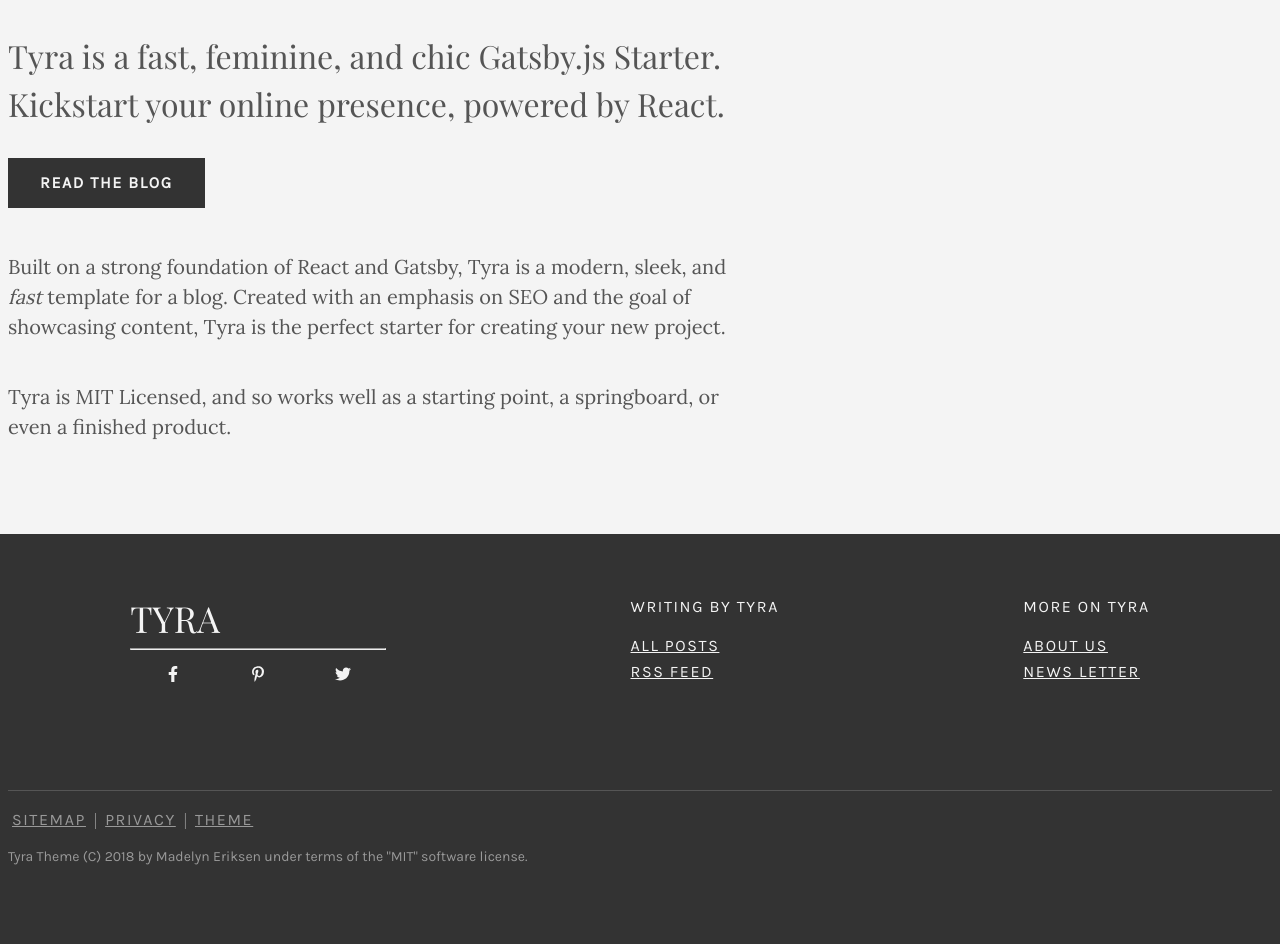
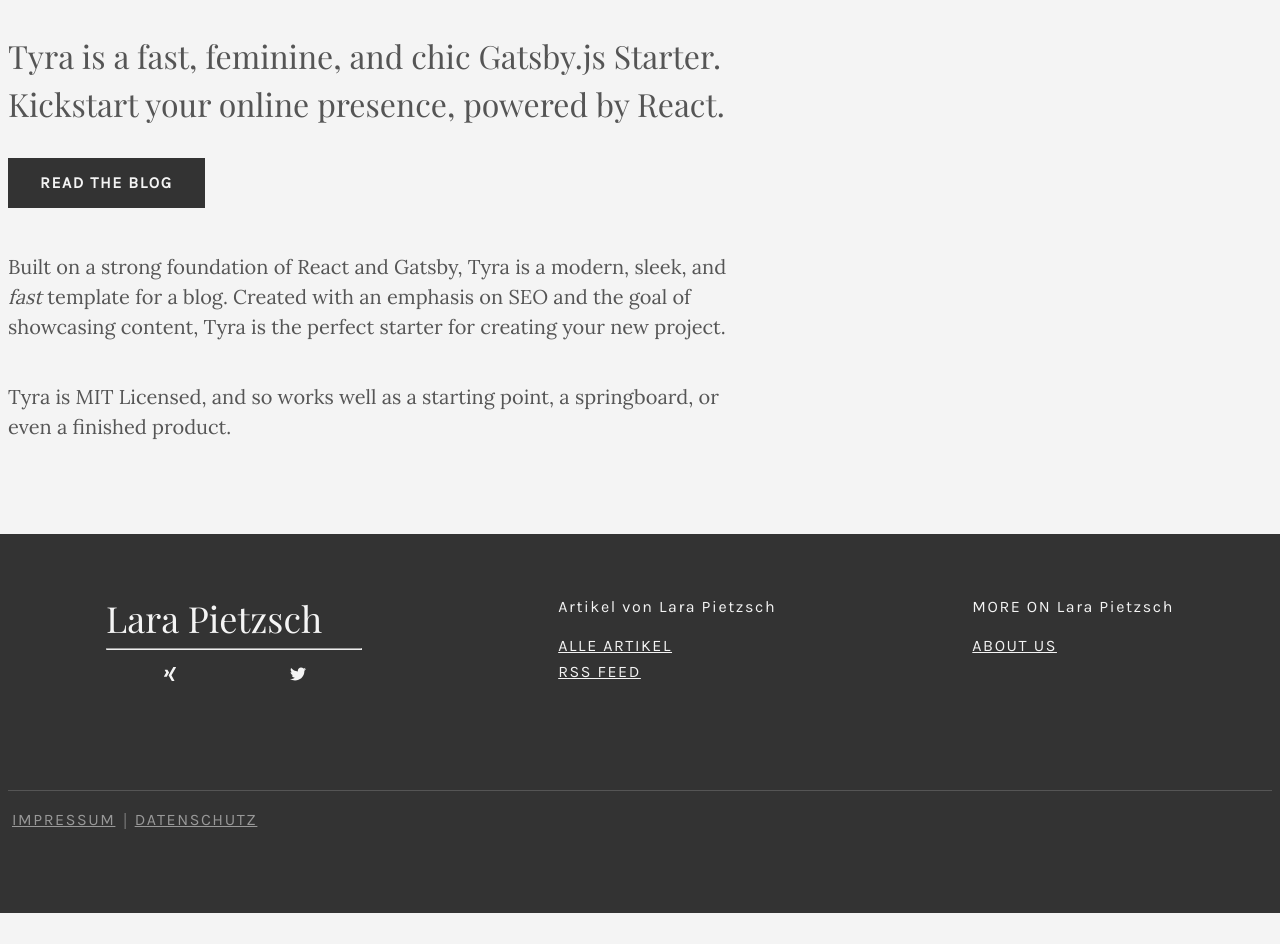
Before and after one commit to lpietzsch/lpietzsch.github.io, a Gatsby site: page /about in a window 1280 px wide. Shown: the part 597-1541 px from the top of the page. After the commit the page ends 1510 px from the top, so only its background shows below. Built offline with nearby package versions, Linux system fonts and the light colour scheme; Gatsby itself is replaced by a stand-in of ours.

Commit message:
first things worked out

```diff
--- a/gatsby-config.js
+++ b/gatsby-config.js
@@ -5,16 +5,13 @@ module.exports = {
       {to: "/lifestyle", name: "Lifestyle"},
       {to: "/blog", name: "blog"},
     ],
-    title: "TYRA",
+    title: "Lara Pietzsch",
     description: "Tyra is a fast, feminine, and chic Gatsby.js theme.",
-    siteUrl: "https://tyra-starter.netlify.com",
+    siteUrl: "https://lara-pietzsch.de",
     homepageHeader: "Welcome to Your New Blog",
     homepageAbout: "Tyra is a modern, sleek and feminine Gatsby.js theme. Easily create a beautiful and fast blog and draw attention to your stellar content.",
-    mailChimpUrl: "https://mailchimp.com",
-    mailChimpToken: "MAILCHIMP TOKEN HERE",
-    pinterest: "", // YOUR PINTEREST PROFILE HERE
-    facebook: "", // YOUR FACEBOOK PROFILE HERE
-    twitter: "", // YOUR TWITTER PROFILE HERE
+    xing: "https://www.xing.com/profile/Lara_Pietzsch",
+    twitter: "https://twitter.com/lara_pietzsch",
   },
   plugins: [
     'gatsby-plugin-sitemap',
@@ -113,7 +110,7 @@ module.exports = {
         anonymize: true,
         respectDNT: true,
         exclude: ['/success'],
-        cookieDomain: "tyra-starter.netlify.com",
+        cookieDomain: "lara-pietzsch.de",
       }
     }
   ]
--- a/src/blog/components/suggested.js
+++ b/src/blog/components/suggested.js
@@ -1,5 +1,4 @@
 import React from 'react';
-import EmailForm from './emailForm.js';
 import { StaticQuery, graphql, Link } from 'gatsby';
 import Img from 'gatsby-image';
 import 'tachyons';
@@ -49,6 +48,5 @@ export default props => (
           </Link>
         </div>
       ))} />
-    <EmailForm />
   </div>
 )
--- a/src/common/components/footer.js
+++ b/src/common/components/footer.js
@@ -1,11 +1,11 @@
 import React from 'react';
 import { Link, StaticQuery, graphql } from 'gatsby';
 import {
-  FaPinterestP,
-  FaFacebookF,
+  FaXing,
   FaTwitter
 } from 'react-icons/fa';
 import 'tachyons';
+import SimpleLink from './simpleLink';
 
 
 export default () => (
@@ -15,9 +15,7 @@ export default () => (
         site {
           siteMetadata {
             siteTitle: title
-            mailChimpUrl
-            pinterest
-            facebook
+            xing
             twitter
           }
         }
@@ -30,34 +28,27 @@ export default () => (
             <span className="display f2">{data.site.siteMetadata.siteTitle}</span>
             <hr />
             <div className="w-100 flex justify-around items-center pv2">
-              <a className="near-white" href={data.site.siteMetadata.facebook}><FaFacebookF /></a>
-              <a className="near-white" href={data.site.siteMetadata.pinterest}><FaPinterestP /></a>
-              <a className="near-white" href={data.site.siteMetadata.twitter}><FaTwitter /></a>
+              <SimpleLink className="near-white" href={data.site.siteMetadata.xing} external><FaXing /></SimpleLink>
+              <SimpleLink className="near-white" href={data.site.siteMetadata.twitter} external><FaTwitter /></SimpleLink>
             </div>
           </div>
           <div className="flex flex-column">
-            <span className="near-white sans-serif f5 tracked mb3 db">WRITING BY {data.site.siteMetadata.siteTitle}</span>
-            <Link to="/blog" className="near-white sans-serif f5 tracked pv1 db">ALL POSTS</Link>
+            <span className="near-white sans-serif f5 tracked mb3 db">Artikel von {data.site.siteMetadata.siteTitle}</span>
+            <Link to="/blog" className="near-white sans-serif f5 tracked pv1 db">ALLE ARTIKEL</Link>
             <Link to="/rss.xml" className="near-white sans-serif f5 tracked pv1 db">RSS FEED</Link>
           </div>
           <div className="flex flex-column">
             <span className="near-white sans-serif f5 tracked mb3 db">MORE ON {data.site.siteMetadata.siteTitle}</span>
             <Link to="/about" className="near-white sans-serif f5 tracked pv1 db">ABOUT US</Link>
-            <a href={data.site.siteMetadata.mailChimpUrl} className="near-white sans-serif f5 tracked pv1 db">NEWS LETTER</a>
           </div>
         </div>
         <div className="w-100 mw9 center silver mb3">
           <div className="w-100 bb b--mid-gray mv3"></div>
           <div className="flex w-100 mw6 items-center justify-center justify-start-ns">
-            <a href="/sitemap.xml" className="silver sans-serif f5 tracked pv1 db mh1">SITEMAP</a>
+            <Link to="/impressum" className="silver sans-serif f5 tracked pv1 db mh1">IMPRESSUM</Link>
             <span className="mh1">|</span>
-            <Link to="/privacy" className="silver sans-serif f5 tracked pv1 db mh1">PRIVACY</Link>
-            <span className="mh1">|</span>
-            <a href="https://github.com/madelyneriksen/gatsby-starter-tyra" className="silver sans-serif f5 tracked pv1 db mh1">THEME</a>
+            <Link to="/datenschutz" className="silver sans-serif f5 tracked pv1 db mh1">DATENSCHUTZ</Link>
           </div>
-        </div>
-        <div className="w-100 mw9 silver center sans-serif f6">
-          <p>Tyra Theme (C) 2018 by Madelyn Eriksen under terms of the "MIT" software license.</p>
         </div>
       </footer>
     )} />
--- a/src/common/components/navbar.js
+++ b/src/common/components/navbar.js
@@ -77,7 +77,6 @@ export default class Navbar extends React.Component {
                 name
               }
               siteTitle: title
-              mailChimpUrl
             }
           }
         }
@@ -100,8 +99,6 @@ export default class Navbar extends React.Component {
               ))}
             </div>
             <div className="dn w-100 mw5 flex-l justify-around items-center">
-              <a href={data.site.siteMetadata.mailChimpUrl} className="sans-serif ttu light-red f5 no-underline dn dib-l">SIGN UP</a>
-              <span className="sans-serif mid-gray dn dib-l">|</span>
               <Link to="/about" className="sans-serif ttu mid-gray f5 no-underline dn dib-l">ABOUT</Link>
             </div>
           </div>
--- /dev/null
+++ b/src/common/components/simpleLink.js
@@ -0,0 +1,14 @@
+import React from "react";
+
+const SimpleLink = ({ href, external, children, ...otherProps }) => (
+  <a
+    href={href}
+    target={external ? "_blank" : undefined}
+    rel={external ? "noopener noreferrer" : undefined}
+    {...otherProps}
+  >
+    {children}
+  </a>
+);
+
+export default SimpleLink;
```
Also changed, not shown: src/blog/components/emailForm.js (deleted, +0 -31 lines).
